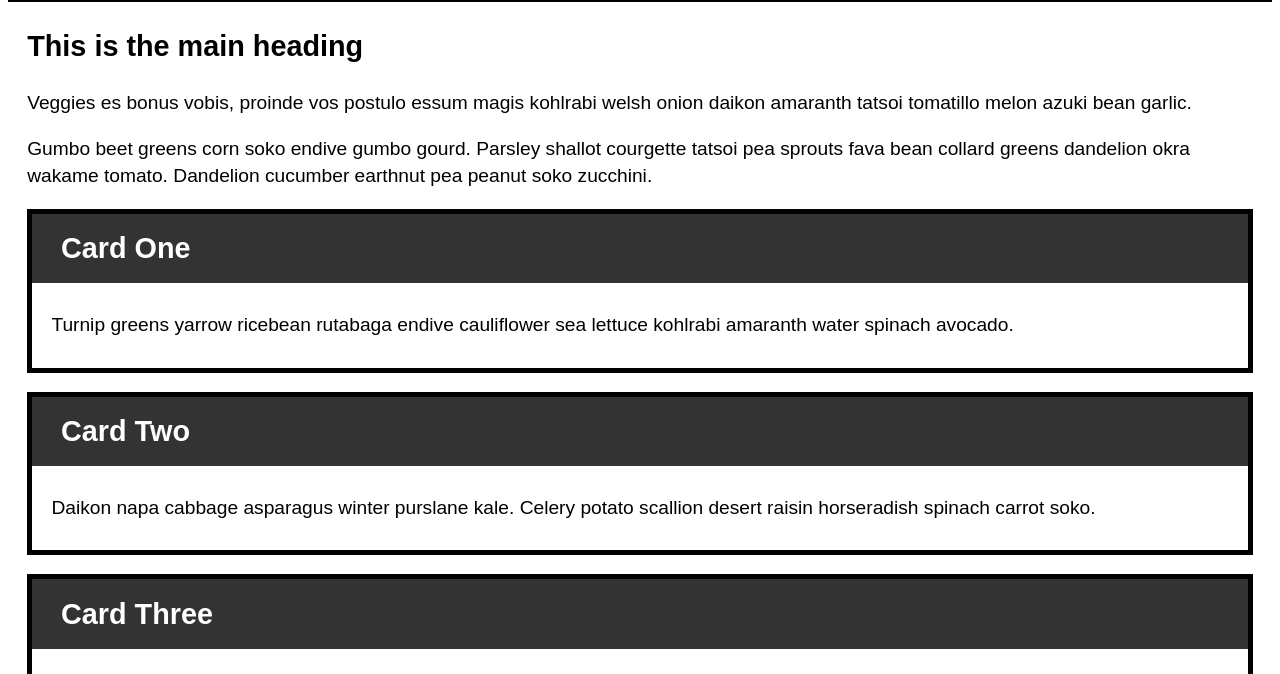
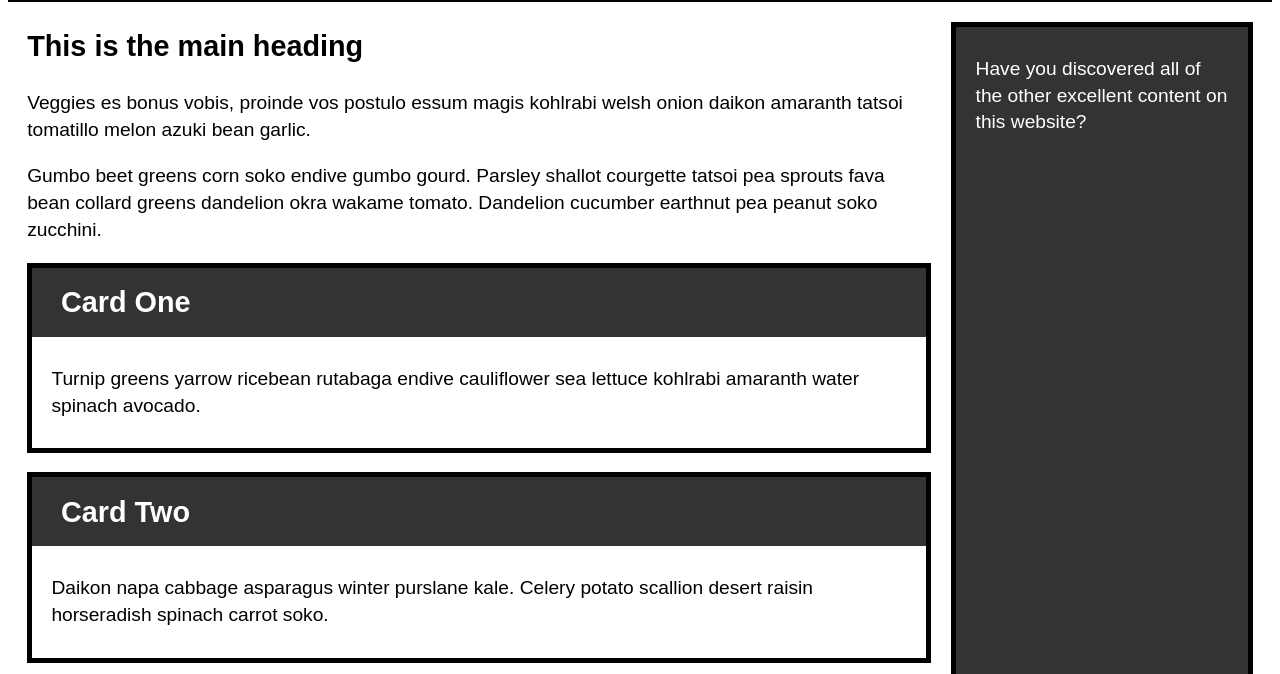
Before and after one commit to Gitthuma/media-queries-and-responsive-design, a plain HTML site: page index.html in a window 1280 px wide. Shown: the part 114-788 px from the top of the page. Drawn offline with Linux system fonts and the light colour scheme.

Commit message:
Included inside the @media rule styling for main and .sidebar at min-width of 60em

```diff
--- a/css/style.css
+++ b/css/style.css
@@ -89,4 +89,14 @@ main {
   nav a {
     border-top: none;
   }
+
+  main {
+    display: grid;
+    grid-template-columns: 3fr 1fr;
+    column-gap: 20px;
+  }
+
+  .sidebar {
+    margin-top: 20px;
+  }
 }
```
